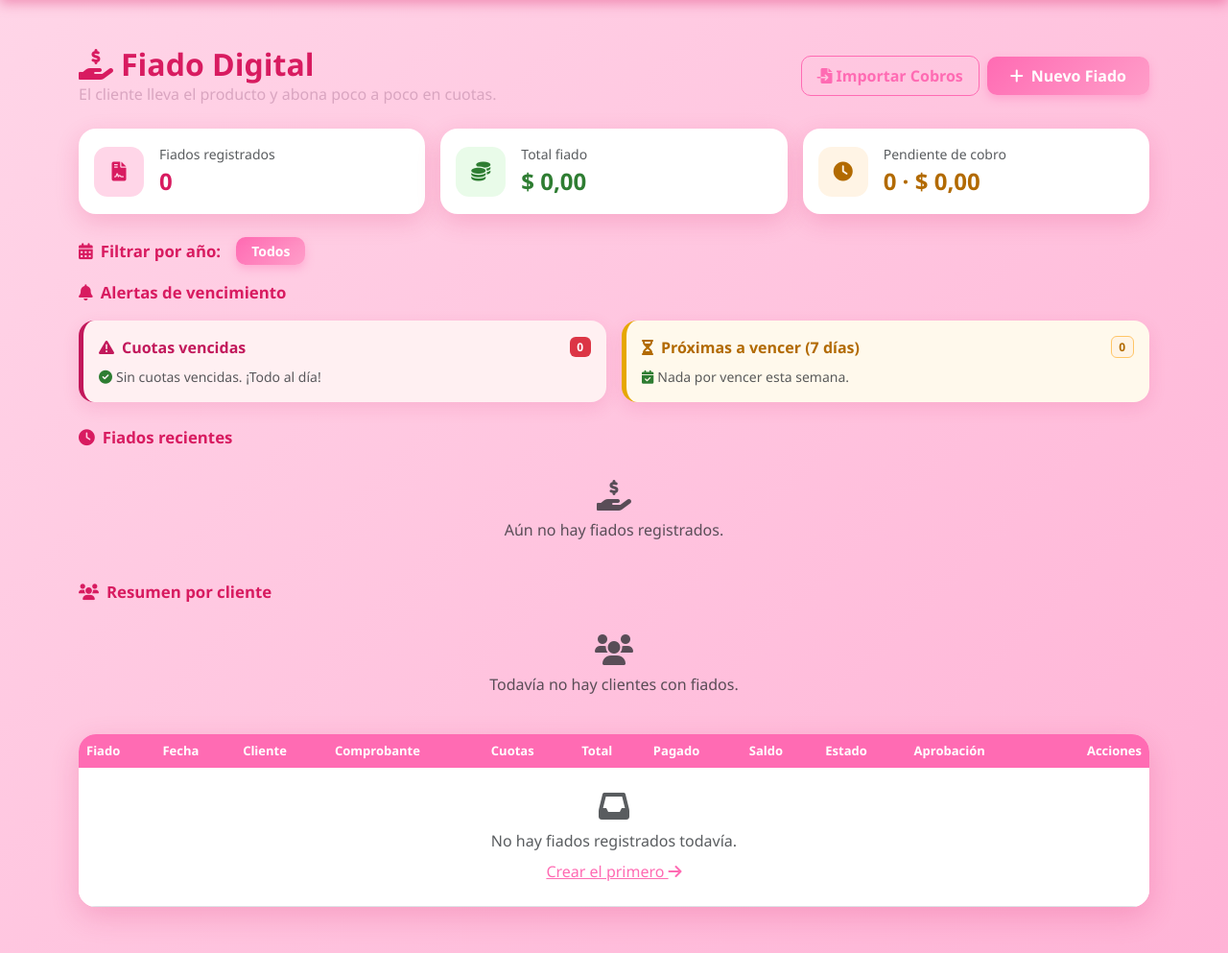
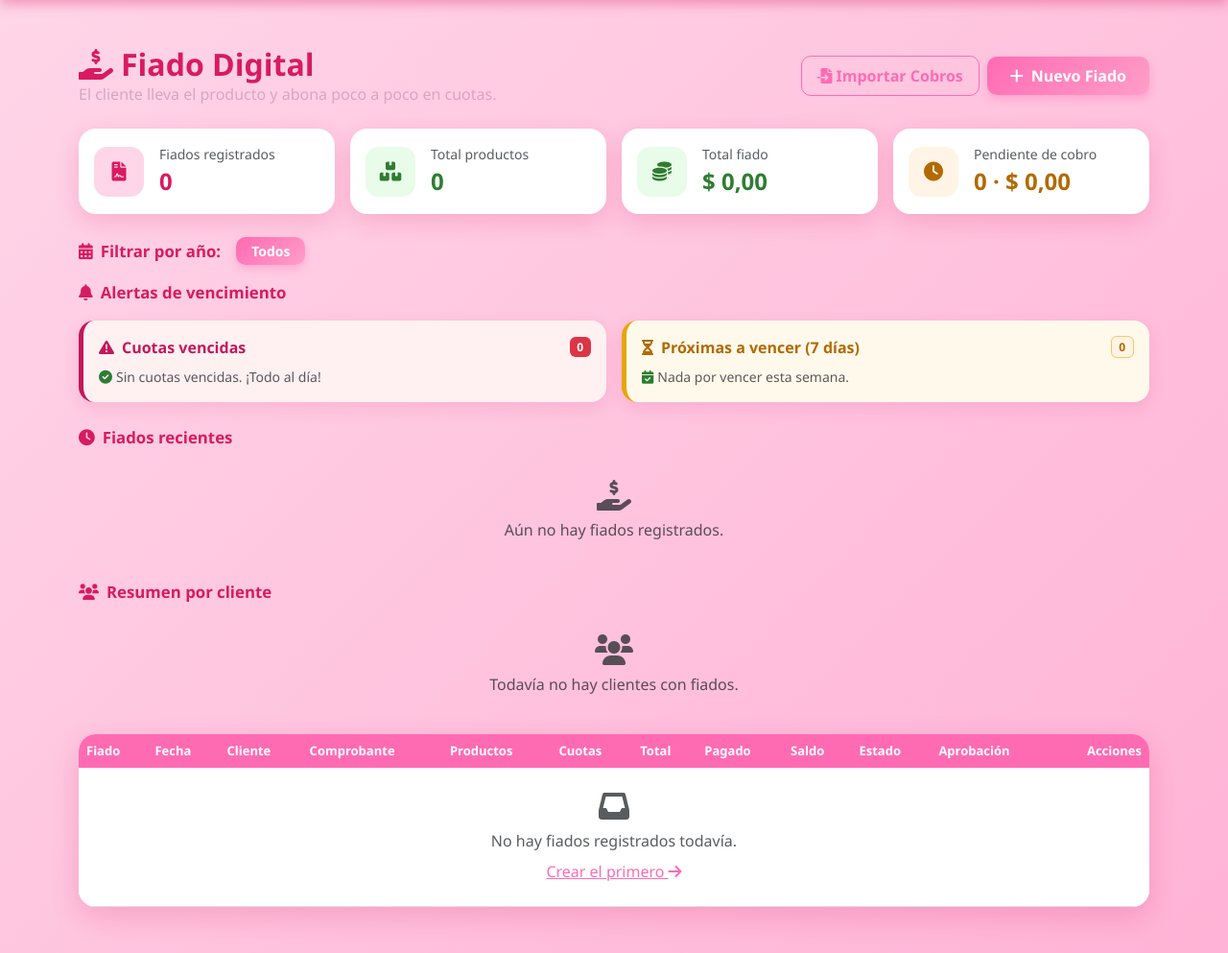
Before and after one commit to angielorenagiraldogarces5-lab/Variedades-angie, a Flask app: template templates/fiados.html in a window 1280 px wide. Shown: the part 51-1044 px from the top of the page at 96% size. Run offline with Flask 3, Linux system fonts and the light colour scheme; the template is opened without the code that fills it, so the values that code supplies are empty; some libraries are stand-ins or nearby versions.

Commit message:
feat: total de productos en fiados y campo cantidad en importar cobros

```diff
--- a/templates/fiados.html
+++ b/templates/fiados.html
@@ -71,9 +71,16 @@
         {% set total_monto = fiados.values()|sum(attribute='total') %}
         {% set pendientes = fiados.values()|selectattr('estado', 'equalto', 'Pendiente')|list %}
         {% set monto_pendiente = pendientes|sum(attribute='saldo_pendiente') %}
+        {% set total_productos_list = [] %}
+        {% for f in fiados.values() %}
+            {% for item in f.items %}
+                {% if total_productos_list.append(item.cantidad) %}{% endif %}
+            {% endfor %}
+        {% endfor %}
+        {% set total_productos = total_productos_list|sum %}
 
         <div class="row g-3 mb-4">
-            <div class="col-md-4">
+            <div class="col-md-3">
                 <div class="card stat-card p-3 d-flex flex-row align-items-center">
                     <div class="stat-icon me-3" style="background:#ffd6e8; color:#d81b60;"><i class="fas fa-file-contract"></i></div>
                     <div>
@@ -82,7 +89,16 @@
                     </div>
                 </div>
             </div>
-            <div class="col-md-4">
+            <div class="col-md-3">
+                <div class="card stat-card p-3 d-flex flex-row align-items-center">
+                    <div class="stat-icon me-3" style="background:#e9fbe9; color:#2e7d32;"><i class="fas fa-boxes"></i></div>
+                    <div>
+                        <div class="text-muted small">Total productos</div>
+                        <div class="fw-bold fs-4" style="color:#2e7d32;">{{ total_productos }}</div>
+                    </div>
+                </div>
+            </div>
+            <div class="col-md-3">
                 <div class="card stat-card p-3 d-flex flex-row align-items-center">
                     <div class="stat-icon me-3" style="background:#e9fbe9; color:#2e7d32;"><i class="fas fa-coins"></i></div>
                     <div>
@@ -91,7 +107,7 @@
                     </div>
                 </div>
             </div>
-            <div class="col-md-4">
+            <div class="col-md-3">
                 <div class="card stat-card p-3 d-flex flex-row align-items-center">
                     <div class="stat-icon me-3" style="background:#fff4e5; color:#b26a00;"><i class="fas fa-clock"></i></div>
                     <div>
@@ -252,6 +268,7 @@
                             <th>Fecha</th>
                             <th>Cliente</th>
                             <th>Comprobante</th>
+                            <th>Productos</th>
                             <th>Cuotas</th>
                             <th>Total</th>
                             <th>Pagado</th>
@@ -269,6 +286,7 @@
                             <td>{{ f.fecha }}</td>
                             <td>{{ f.cliente.nombre }}</td>
                             <td><a href="/facturas/{{ f.factura_origen }}" class="text-decoration-none" style="color:#ff6bb3;">{{ f.factura_origen }}</a></td>
+                            <td>{% set ns = namespace(cant=0) %}{% for item in f.items %}{% set ns.cant = ns.cant + item.cantidad %}{% endfor %}{{ ns.cant }}</td>
                             <td>{{ f.n_cuotas }}</td>
                             <td class="fw-bold">{{ f.total|money }}</td>
                             <td>{{ f.total_pagado|money }}</td>
@@ -307,7 +325,7 @@
                         </tr>
                         {% else %}
                         <tr>
-                            <td colspan="11" class="text-center text-muted py-4">
+                            <td colspan="12" class="text-center text-muted py-4">
                                 <i class="fas fa-inbox fa-2x mb-2 d-block"></i>No hay fiados registrados todavía.
                                 <a href="/fiados/nuevo" class="d-block mt-2" style="color:#ff6bb3;">Crear el primero <i class="fas fa-arrow-right"></i></a>
                             </td>
```
Also changed, not shown: routes/importar_cobros.py (+11 -3 lines), templates/importar_cobros.html (+16 -4 lines).
